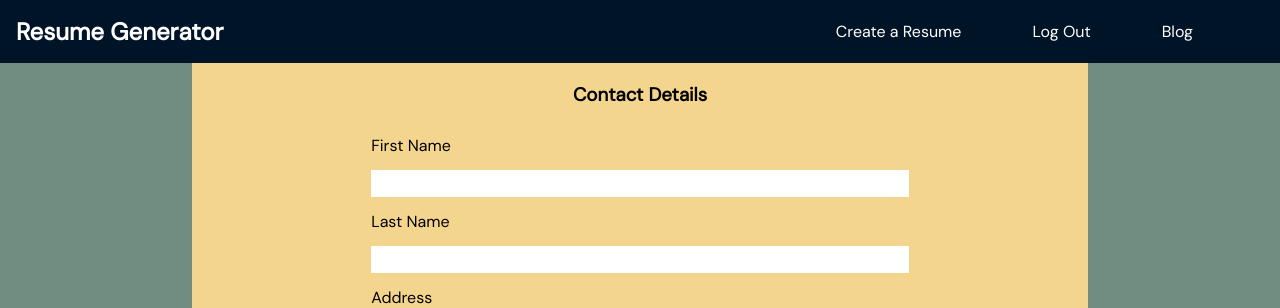
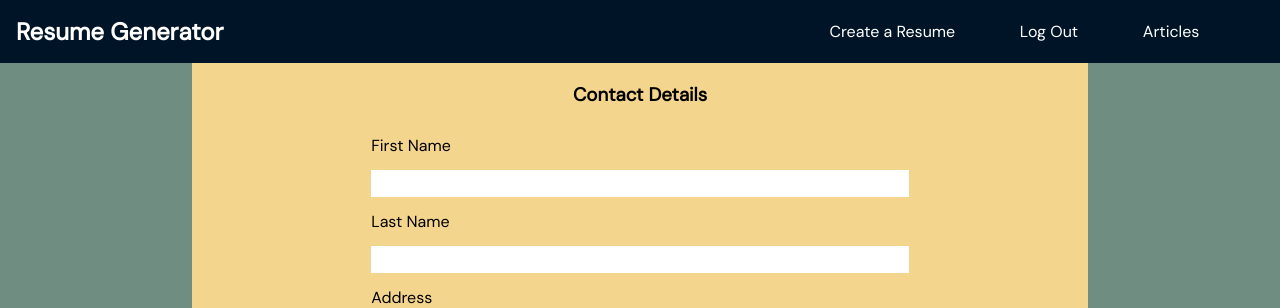
Before and after one commit to kimpea/resume-generator, a Flask app: a page that uses templates/base.html in a window 1280 px wide. Shown: the top 308 px of the page. Run offline with Flask 2, Linux system fonts and the light colour scheme; the visitor is signed in with stand-in values (Sample User, id 1); some libraries are stand-ins or nearby versions.

Commit message:
Change link to all articles

```diff
--- a/templates/base.html
+++ b/templates/base.html
@@ -22,7 +22,7 @@
                 {% else %}
 
                 {% endif %}
-                <li class="nav-list-item"><a href="#" class="nav-item-link">Blog</a></li>
+                <li class="nav-list-item"><a href="{{ url_for ('all_articles') }}" class="nav-item-link">Articles</a></li>
             </ul>
         </nav>
     </header>
```
